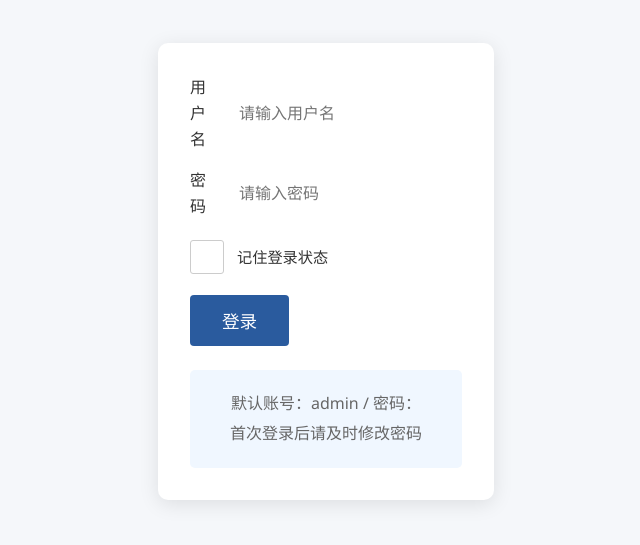
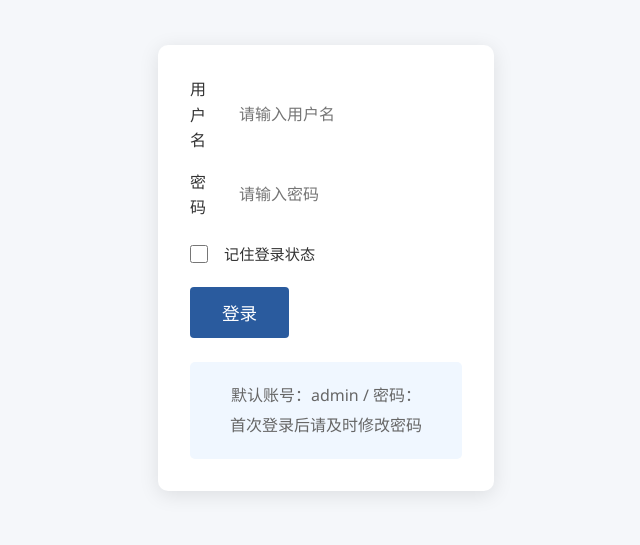
Before and after one commit to cementehs/cementehs.github.io, a plain HTML site: page admin.html in a window 1280 px wide. Shown: the part 243-788 px from the top of the page, without its empty margins (314-954 px from the left). Drawn offline with nearby package versions, Linux system fonts and the light colour scheme.

Commit message:
更新描述

```diff
--- a/css/admin.css
+++ b/css/admin.css
@@ -1220,19 +1220,38 @@
     background-color: white;
 }
 
-/* 修复设置页面中的复选框样式 */
+
+/* 确保选中状态有对勾 */
+.data-table input[type="checkbox"]:checked {
+    background-color: #2a5b9e;
+    border-color: #2a5b9e;
+}
+
+/* 设置页面中的复选框 */
 .settings-options input[type="checkbox"],
 .export-checkboxes input[type="checkbox"],
 .checkbox-label input[type="checkbox"] {
     width: 18px;
     height: 18px;
     cursor: pointer;
-    accent-color: var(--primary-color);
+    appearance: auto;
+    -webkit-appearance: auto;
+    -moz-appearance: auto;
+    accent-color: #2a5b9e;
     border: 1px solid #ccc;
     border-radius: 3px;
-    background-color: white;
     vertical-align: middle;
-    margin-right: 5px;
+    margin-right: 8px;
+}
+
+/* 确保登录页面的复选框也正常 */
+#login-form input[type="checkbox"] {
+    width: 18px;
+    height: 18px;
+    accent-color: #2a5b9e;
+    border: 1px solid #ccc;
+    border-radius: 3px;
+    vertical-align: middle;
 }
 
 /* 密码修改样式 */
```
